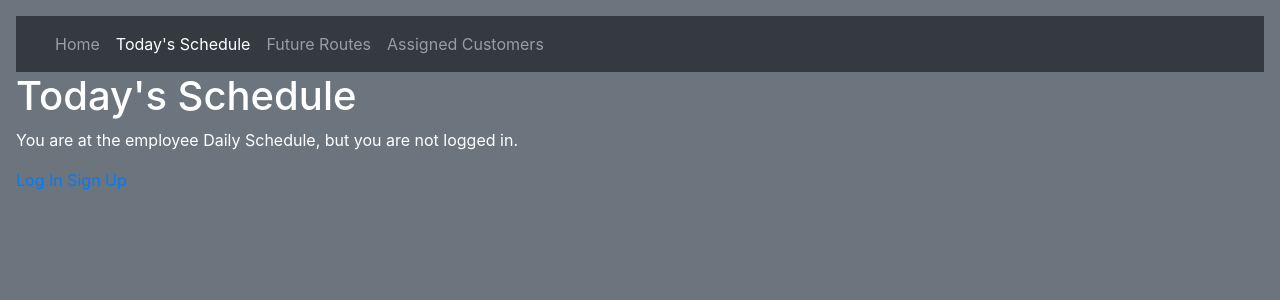
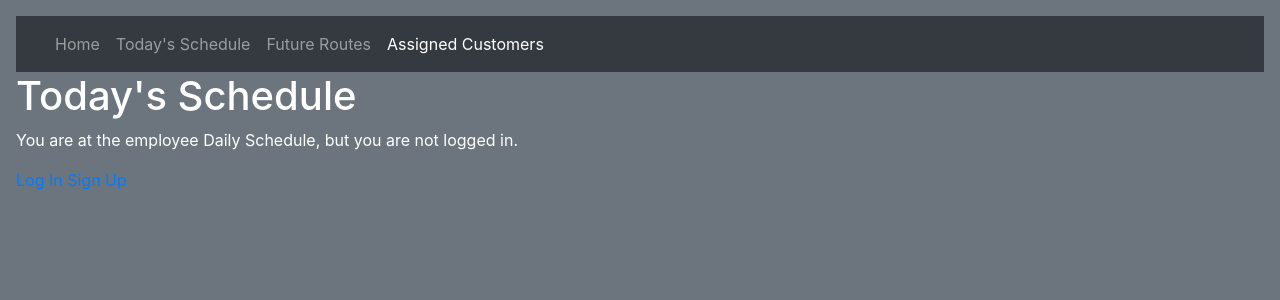
Before and after one commit to mike-peterson04/trash_collector, a Django app: template trash_collector/employees/templates/employees/area.html in a window 1280 px wide. Shown: the top 300 px of the page. Run offline with Django 3.2, Linux system fonts and the light colour scheme; the template is opened without the code that fills it, so the values that code supplies are empty; some libraries are stand-ins or nearby versions.

Commit message:
removed refrence to map.js which was removed

```diff
--- a/trash_collector/employees/templates/employees/area.html
+++ b/trash_collector/employees/templates/employees/area.html
@@ -5,19 +5,18 @@
   <head>
     <title>Add Map</title>
     <link rel="stylesheet" type="text/css" href="{% static 'employees/styles.css' %}" />
-    <script src="{% static 'employees/map.js' %}"></script>
   </head>
 {% endblock %}
 {% block title %}{% block header %} Today's Schedule {% endblock %}{% endblock %}
 {% block navbar %}
 <li class="nav-item">
-  <a class="nav-link active" href="{% url 'employees:today' %}">Today's Schedule</a>
+  <a class="nav-link" href="{% url 'employees:today' %}">Today's Schedule</a>
 </li>
 <li class="nav-item">
   <a class="nav-link" href="{% url 'employees:scheduler' %}">Future Routes</a>
 </li>
 <li class="nav-item">
-  <a class="nav-link" href="{% url 'employees:area' %}">Assigned Customers</a>
+  <a class="nav-link active" href="{% url 'employees:area' %}">Assigned Customers</a>
 </li>
 {% endblock %}
 {% block content %}
```
Also changed, not shown: trash_collector/employees/templates/employees/customer.html (+3 -4 lines).
